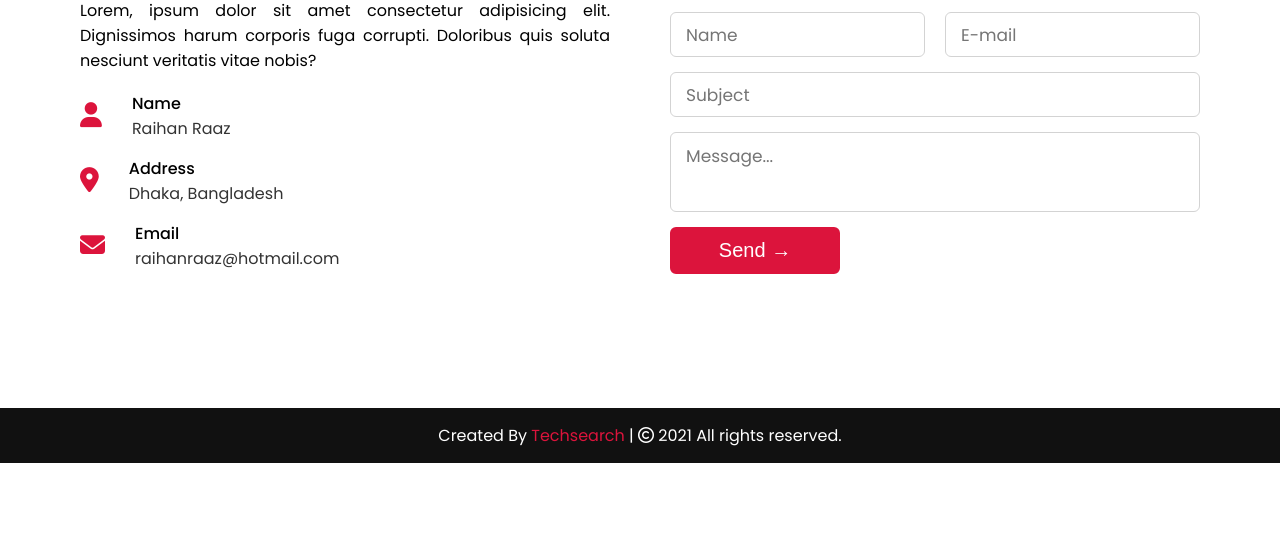
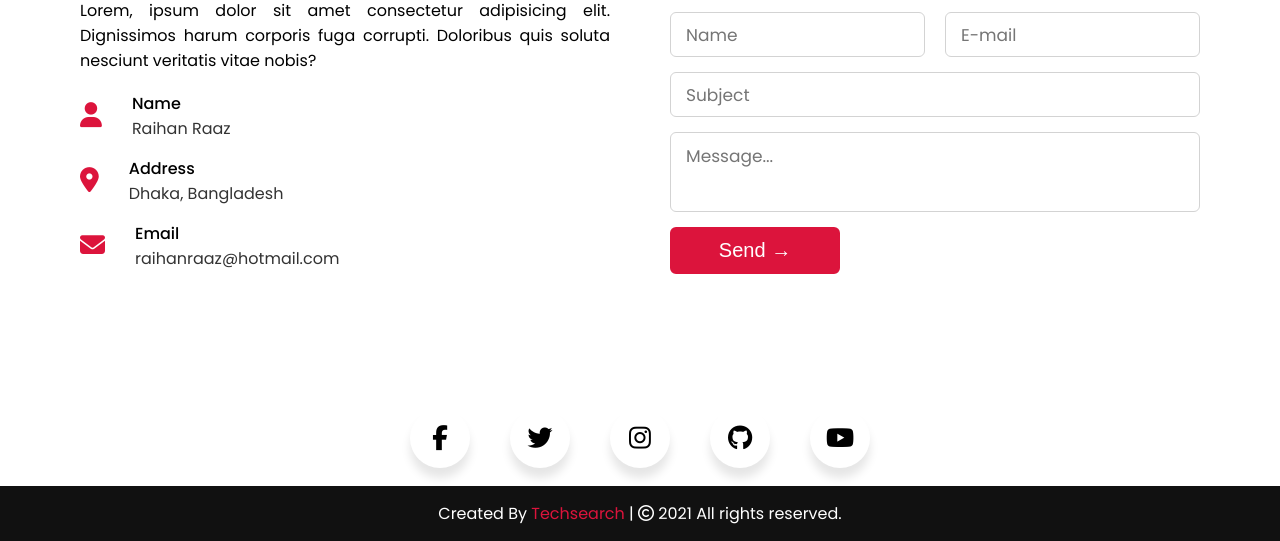
Before and after one commit to Raihanraazaiub/portfolio.github.io, a PHP site: page / in a window 1280 px wide. Shown: the part 3610-4151 px from the top of the page. Before the commit the page ends 4073 px from the top, so only its background shows below. Run offline with PHP 8.4, Linux system fonts and the light colour scheme; some libraries are stand-ins or nearby versions.

Commit message:
updatesocial

```diff
--- a/index.html
+++ b/index.html
@@ -261,6 +261,31 @@
         </div>
     </section>
     <script src="contact.js"></script>
+    <!----Social media Start---->
+    <center><div class="wrapper">
+        <div class="icon facebook">
+            <div class="tooltip">Facebook</div>
+            <span><i class="fab fa-facebook-f"></i></span>
+        </div>
+        <div class="icon twitter">
+            <div class="tooltip">Twitter</div>
+            <span><i class="fab fa-twitter"></i></span>
+        </div>
+        <div class="icon instagram">
+            <div class="tooltip">Instagram</div>
+            <span><i class="fab fa-instagram"></i></span>
+        </div>
+        <div class="icon github">
+            <div class="tooltip">Github</div>
+            <span><i class="fab fa-github"></i></span>
+        </div>
+        <div class="icon youtube">
+            <div class="tooltip">Youtube</div>
+            <span><i class="fab fa-youtube"></i></span>
+        </div>
+    </div>
+    </center>
+    <br>
     <!-- footer section start -->
     <footer>
         <span>Created By <a href="https://www.techsearch.me">Techsearch</a> | <span class="far fa-copyright"></span> 2021 All rights reserved.</span>
--- a/style.css
+++ b/style.css
@@ -10,6 +10,7 @@
 html{
     scroll-behavior: smooth;
 }
+
 
 /* custom scroll bar */
 ::-webkit-scrollbar {
@@ -581,6 +582,102 @@ section .title::after{
         pointer-events: none;
     }
 }
+/*Social Media Icon */
+.wrapper{
+  display: inline-flex;
+
+}
+.wrapper .icon{
+  margin: 0 20px;
+  text-align: center;
+  cursor: pointer;
+  display: flex;
+  align-items: center;
+  justify-content: center;
+  flex-direction: column;
+  position: relative;
+  z-index: 2;
+  transition: 0.4s cubic-bezier(0.68, -0.55, 0.265, 1.55);
+
+}
+.wrapper .icon span{
+  display: block;
+  height: 60px;
+  width: 60px;
+  background: #fff;
+  border-radius: 50%;
+  position: relative;
+  z-index: 2;
+  box-shadow: 0px 10px 10px rgba(0,0,0,0.1);
+  transition: 0.4s cubic-bezier(0.68, -0.55, 0.265, 1.55);
+}
+.wrapper .icon span i{
+  line-height: 60px;
+  font-size: 25px;
+}
+.wrapper .icon .tooltip{
+  position: absolute;
+  top: 0;
+  z-index: 1;
+  background: #fff;
+  color: #fff;
+  padding: 10px 18px;
+  font-size: 20px;
+  font-weight: 500;
+  border-radius: 25px;
+  opacity: 0;
+  pointer-events: none;
+  box-shadow: 0px 10px 10px rgba(0,0,0,0.1);
+  transition: 0.4s cubic-bezier(0.68, -0.55, 0.265, 1.55);
+}
+.wrapper .icon:hover .tooltip{
+  top: -70px;
+  opacity: 1;
+  pointer-events: auto;
+}
+.icon .tooltip:before{
+  position: absolute;
+  content: "";
+  height: 15px;
+  width: 15px;
+  background: #fff;
+  left: 50%;
+  bottom: -6px;
+  transform: translateX(-50%) rotate(45deg);
+  transition: 0.4s cubic-bezier(0.68, -0.55, 0.265, 1.55);
+}
+.wrapper .icon:hover span{
+  color: #fff;
+}
+.wrapper .icon:hover span,
+.wrapper .icon:hover .tooltip{
+  text-shadow: 0px -1px 0px rgba(0,0,0,0.4);
+}
+.wrapper .facebook:hover span,
+.wrapper .facebook:hover .tooltip,
+.wrapper .facebook:hover .tooltip:before{
+  background: #3B5999;
+}
+.wrapper .twitter:hover span,
+.wrapper .twitter:hover .tooltip,
+.wrapper .twitter:hover .tooltip:before{
+  background: #46C1F6;
+}
+.wrapper .instagram:hover span,
+.wrapper .instagram:hover .tooltip,
+.wrapper .instagram:hover .tooltip:before{
+  background: #e1306c;
+}
+.wrapper .github:hover span,
+.wrapper .github:hover .tooltip,
+.wrapper .github:hover .tooltip:before{
+  background: #333;
+}
+.wrapper .youtube:hover span,
+.wrapper .youtube:hover .tooltip,
+.wrapper .youtube:hover .tooltip:before{
+  background: #DE463B;
+}
 
 /* footer section styling */
 footer{
```
